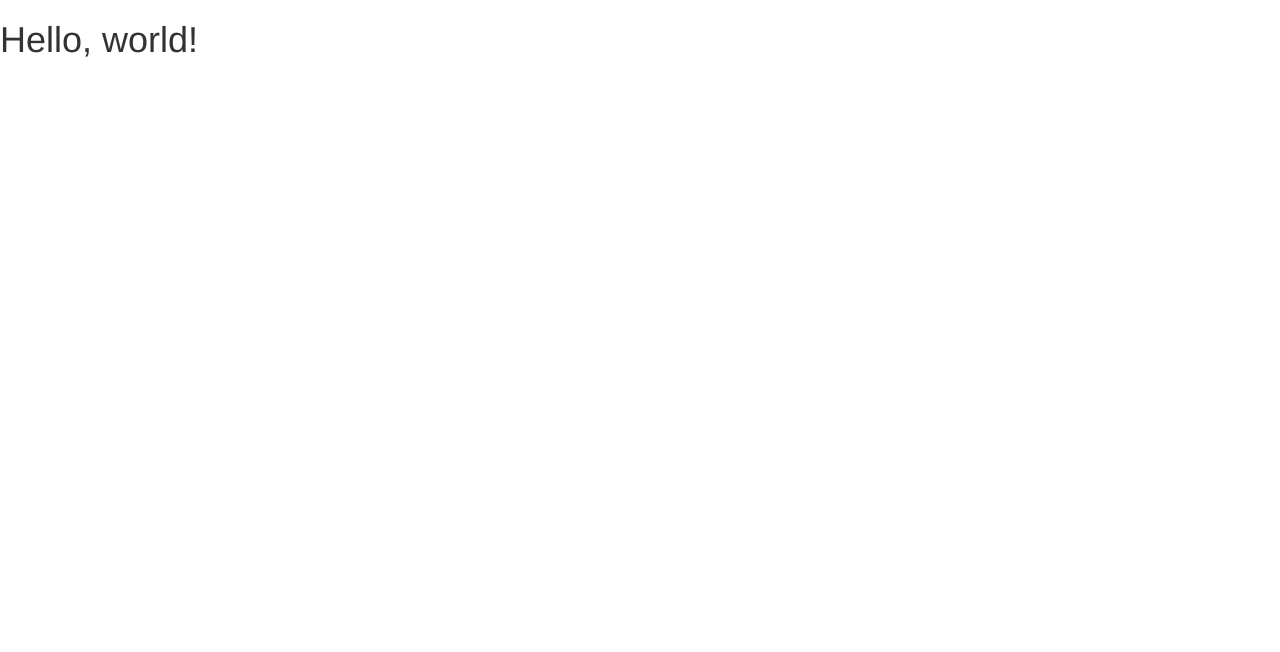
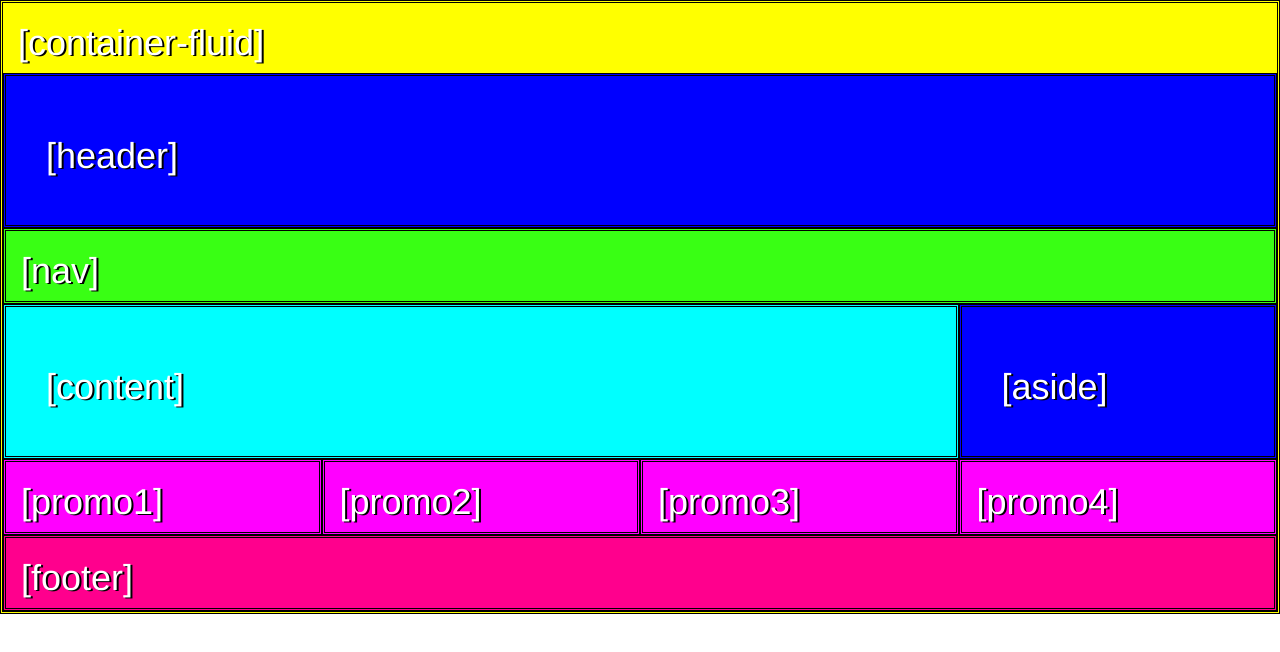
Before and after one commit to ngocaovien/bc2-practice, a plain HTML site: page index.html in a window 1280 px wide. Drawn offline with nearby package versions, Linux system fonts and the light colour scheme.

Commit message:
finished with outlines

```diff
--- a/css/styles.css
+++ b/css/styles.css
@@ -0,0 +1,30 @@
+.padForty{
+  padding:40px;
+}
+.border{
+  border: 3px double black;
+}
+.yellow{
+  background-color: yellow;
+}
+.blue{
+  background-color: blue;
+}
+.neonGreen{
+  background-color:#39ff14;
+}
+.neonPink{
+  background-color:#ff00ff;
+}
+.neonBlue{
+  background-color:#00ffff;
+}
+.blackish{
+  background-color: #FF008D;
+}
+.whiteText{
+  color:white;
+}
+h1{
+  text-shadow: 2px 1px black;
+}
--- a/index.html
+++ b/index.html
@@ -5,7 +5,7 @@
     <meta http-equiv="X-UA-Compatible" content="IE=edge">
     <meta name="viewport" content="width=device-width, initial-scale=1">
     <!-- The above 3 meta tags *must* come first in the head; any other head content must come *after* these tags -->
-    <title>Bootstrap 101 Template</title>
+    <title>Mobile Friendly Practice</title>
 
     <!-- Bootstrap -->
     <link href="css/bootstrap.min.css" rel="stylesheet">
@@ -19,7 +19,46 @@
     <![endif]-->
   </head>
   <body>
-    <h1>Hello, world!</h1>
+    <div class="container-fluid yellow border whiteText">
+      <h1>[container-fluid]</h1>
+      <div class="row">
+        <div class="col-md-12 blue border padForty">
+          <h1>[header]</h1>
+        </div>
+      </div><!--END OF HEADER -->
+      <div class="row">
+        <div class="col-md-12 border neonGreen">
+          <h1>[nav]</h1>
+        </div>
+      </div> <!--END OF NAV -->
+      <div class="row">
+        <div class="col-md-9 border padForty neonBlue">
+          <h1>[content]</h1>
+        </div>
+        <div class="col-md-3 blue border padForty">
+          <h1>[aside]</h1>
+        </div>
+      </div><!--END OF CONTENT AND ASIDE-->
+      <div class="row">
+        <div class="col-md-3 yellow border neonPink">
+          <h1>[promo1]</h1>
+        </div>
+        <div class="col-md-3 yellow border neonPink">
+          <h1>[promo2]</h1>
+        </div>
+        <div class="col-md-3 yellow border neonPink">
+          <h1>[promo3]</h1>
+        </div>
+        <div class="col-md-3 yellow border neonPink">
+          <h1>[promo4]</h1>
+        </div>
+      </div><!--END OF PROMO-->
+      <div class="row">
+        <div class="col-md-12 yellow border blackish">
+          <h1>[footer]</h1>
+        </div>
+      </div><!-- END of FOOTER -->
+    </div> <!--END CONTAINER-FLUID-->
 
     <!-- jQuery (necessary for Bootstrap's JavaScript plugins) -->
     <script src="https://ajax.googleapis.com/ajax/libs/jquery/1.12.4/jquery.min.js"></script>
```
